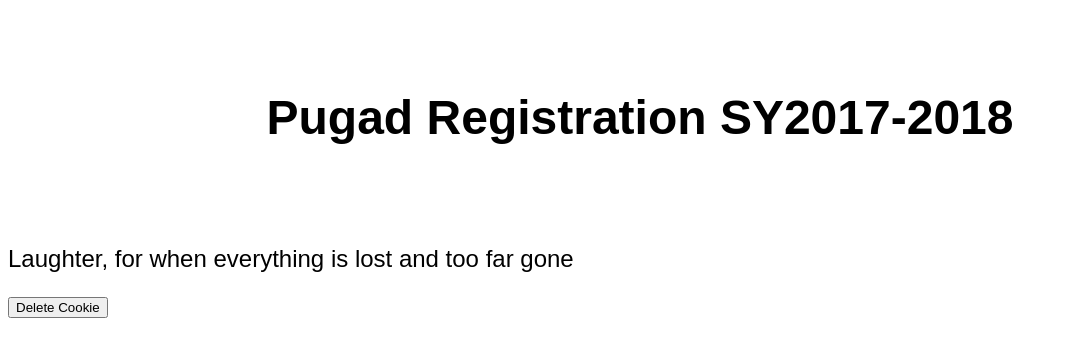
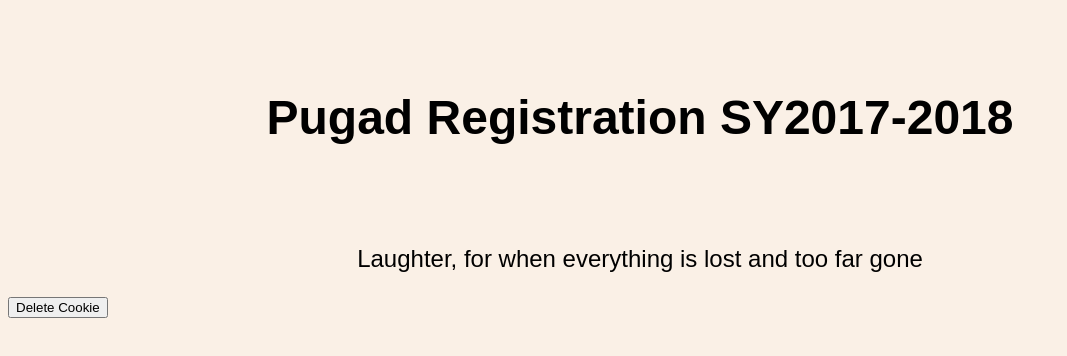
Before and after one commit to Pomo-doro/Pomo-doro.github.io, a plain HTML site: page prompt.html in a window 1280 px wide. Shown: the whole page, without its empty margins (0-1067 px from the left). Drawn offline with Linux system fonts and the light colour scheme; a web font is replaced by a local one.

Commit message:
Update main.css

```diff
--- a/css/main.css
+++ b/css/main.css
@@ -1,6 +1,9 @@
 @font-face {
     font-family: myFirstFont;
     src: url(ostrich-regular.ttf);
+}
+body    {
+    background-color: linen;
 }
 h1  {
     font-family: "myFirstFont", sans-serif;
@@ -10,7 +13,7 @@ h1  {
 }
 p   {
     font-family: "myFirstFont", sans-serif;
-    test-align: center;
+    text-align: center;
     margin-top: 100px;
     font-size: 1.5em;
 }
```
